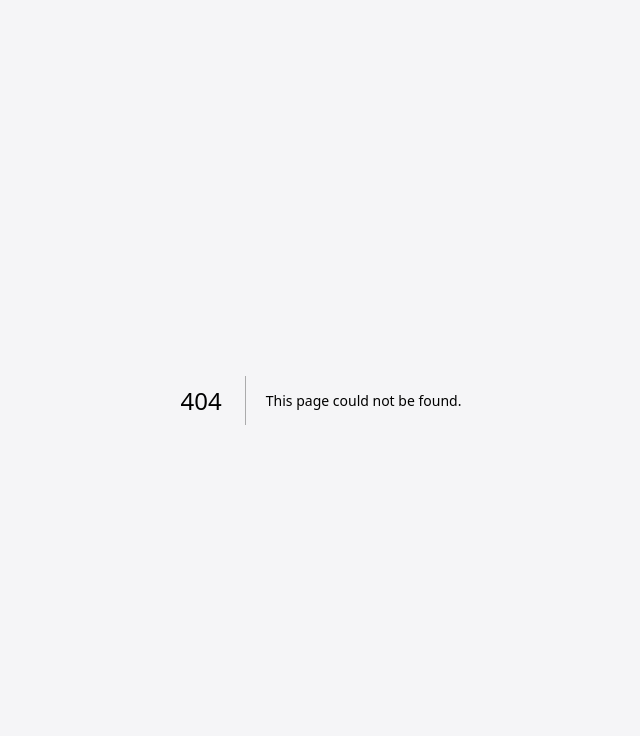
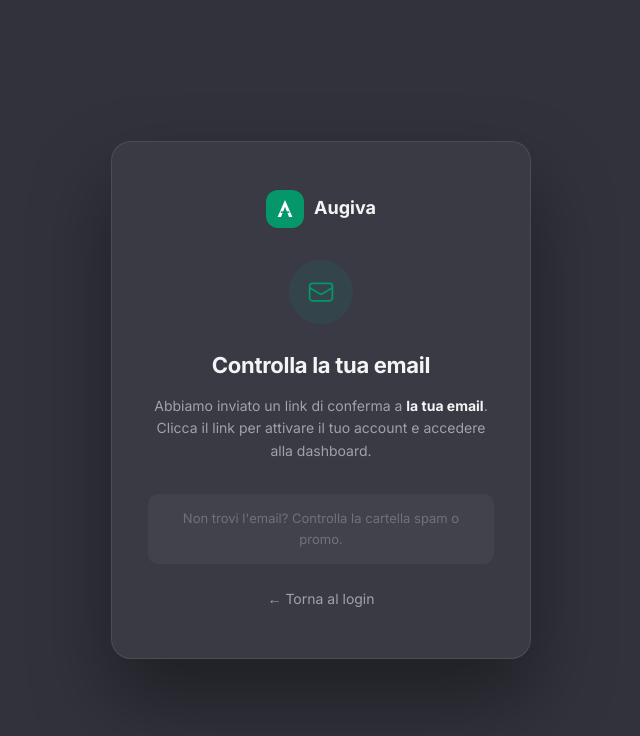
Before and after one commit to perrelligiuseppe-pixel/augiva, a Next.js app: page /auth/check-email in a window 1280 px wide. Before the commit this address had no page. Shown: the top 736 px of the page, without its empty margins (319-959 px from the left). Built offline with nearby package versions, Linux system fonts and the light colour scheme.

Commit message:
Fix auth flow: email conferma via Resend + pagina check-email

```diff
--- /dev/null
+++ b/app/auth/check-email/page.js
@@ -0,0 +1,58 @@
+'use client'
+import { useSearchParams } from 'next/navigation'
+import Link from 'next/link'
+import { Suspense } from 'react'
+
+function CheckEmailContent() {
+  const params = useSearchParams()
+  const email = params.get('email') || 'la tua email'
+
+  return (
+    <div style={{ minHeight: '100vh', background: '#32323C', display: 'flex', alignItems: 'center', justifyContent: 'center', padding: '32px 16px', fontFamily: 'Inter, sans-serif' }}>
+      <div style={{ maxWidth: '420px', width: '100%', background: '#3A3A45', borderRadius: '20px', padding: '48px 36px', textAlign: 'center', boxShadow: '0 40px 80px rgba(0,0,0,0.4)', border: '1px solid rgba(255,255,255,0.09)' }}>
+
+        {/* Logo */}
+        <div style={{ display: 'flex', alignItems: 'center', justifyContent: 'center', gap: '10px', marginBottom: '32px' }}>
+          <div style={{ width: '38px', height: '38px', background: '#059669', borderRadius: '12px', display: 'flex', alignItems: 'center', justifyContent: 'center' }}>
+            <svg width="16" height="19" viewBox="0 0 26 30" fill="none">
+              <path d="M13 1 L25 29 H19.5 L13 12 L6.5 29 H1 L13 1Z" fill="white"/>
+              <line x1="6" y1="21" x2="20" y2="21" stroke="#059669" strokeWidth="2.5"/>
+            </svg>
+          </div>
+          <span style={{ fontSize: '18px', fontWeight: '700', color: '#F4F4F5' }}>Augiva</span>
+        </div>
+
+        {/* Icona email */}
+        <div style={{ width: '64px', height: '64px', background: 'rgba(5,150,105,0.12)', borderRadius: '50%', display: 'flex', alignItems: 'center', justifyContent: 'center', margin: '0 auto 24px' }}>
+          <svg width="28" height="28" fill="none" viewBox="0 0 24 24" stroke="#059669" strokeWidth="1.5">
+            <path strokeLinecap="round" strokeLinejoin="round" d="M21.75 6.75v10.5a2.25 2.25 0 01-2.25 2.25h-15a2.25 2.25 0 01-2.25-2.25V6.75m19.5 0A2.25 2.25 0 0019.5 4.5h-15a2.25 2.25 0 00-2.25 2.25m19.5 0v.243a2.25 2.25 0 01-1.07 1.916l-7.5 4.615a2.25 2.25 0 01-2.36 0L3.32 8.91a2.25 2.25 0 01-1.07-1.916V6.75" />
+          </svg>
+        </div>
+
+        <h1 style={{ fontSize: '22px', fontWeight: '700', color: '#F4F4F5', marginBottom: '12px', letterSpacing: '-0.3px' }}>
+          Controlla la tua email
+        </h1>
+        <p style={{ fontSize: '14px', color: '#A1A1AA', lineHeight: '1.6', marginBottom: '32px' }}>
+          Abbiamo inviato un link di conferma a <strong style={{ color: '#F4F4F5' }}>{email}</strong>.<br/>
+          Clicca il link per attivare il tuo account e accedere alla dashboard.
+        </p>
+
+        <div style={{ background: 'rgba(255,255,255,0.04)', borderRadius: '10px', padding: '14px', marginBottom: '24px', fontSize: '13px', color: '#71717A' }}>
+          Non trovi l&apos;email? Controlla la cartella spam o promo.
+        </div>
+
+        <Link href="/auth/login" style={{ display: 'block', textAlign: 'center', color: '#A1A1AA', fontSize: '14px', textDecoration: 'none' }}>
+          ← Torna al login
+        </Link>
+      </div>
+    </div>
+  )
+}
+
+export default function CheckEmailPage() {
+  return (
+    <Suspense>
+      <CheckEmailContent />
+    </Suspense>
+  )
+}
```
Also changed, not shown: app/auth/register/page.js (+11 -2 lines).
